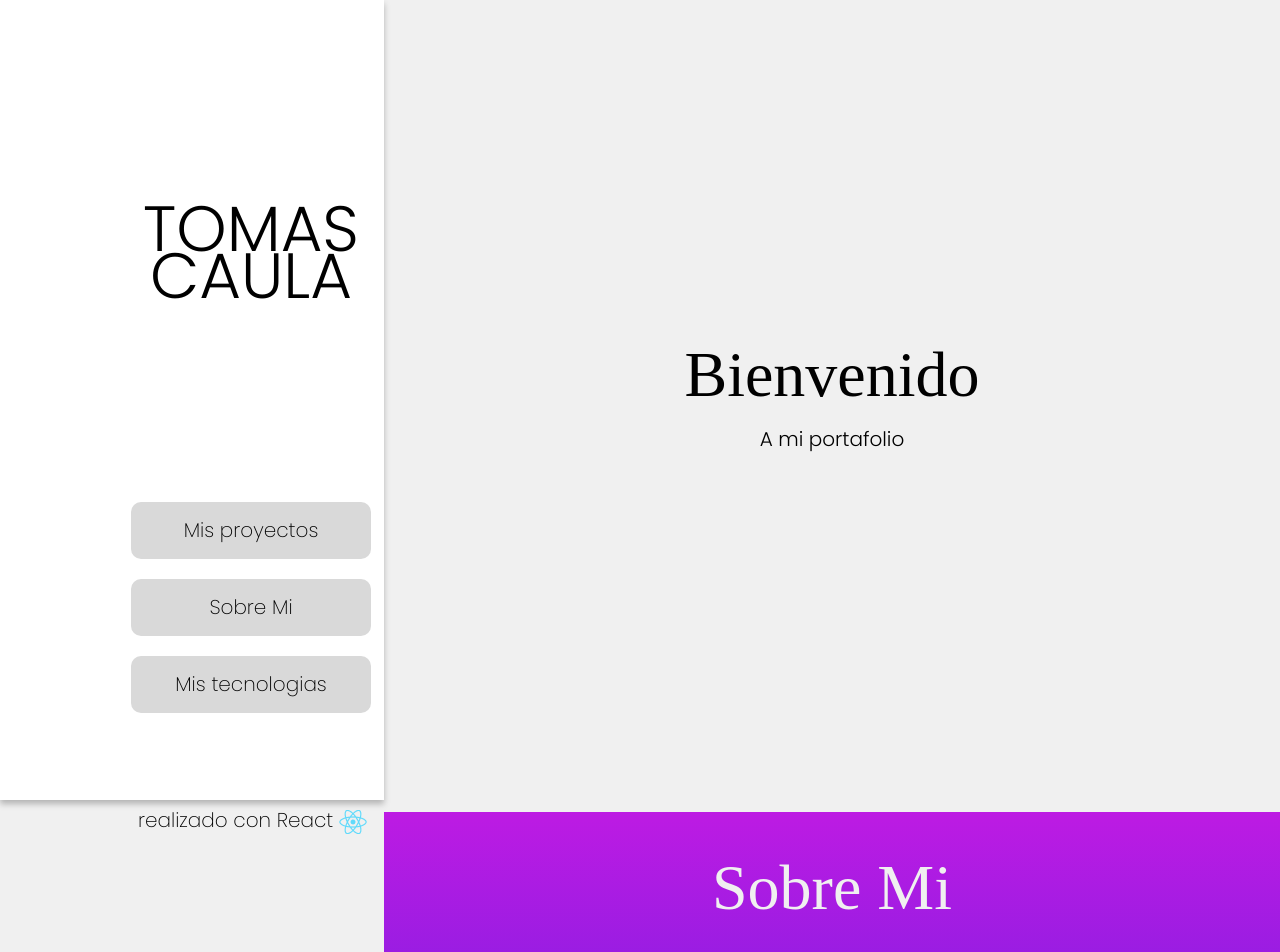
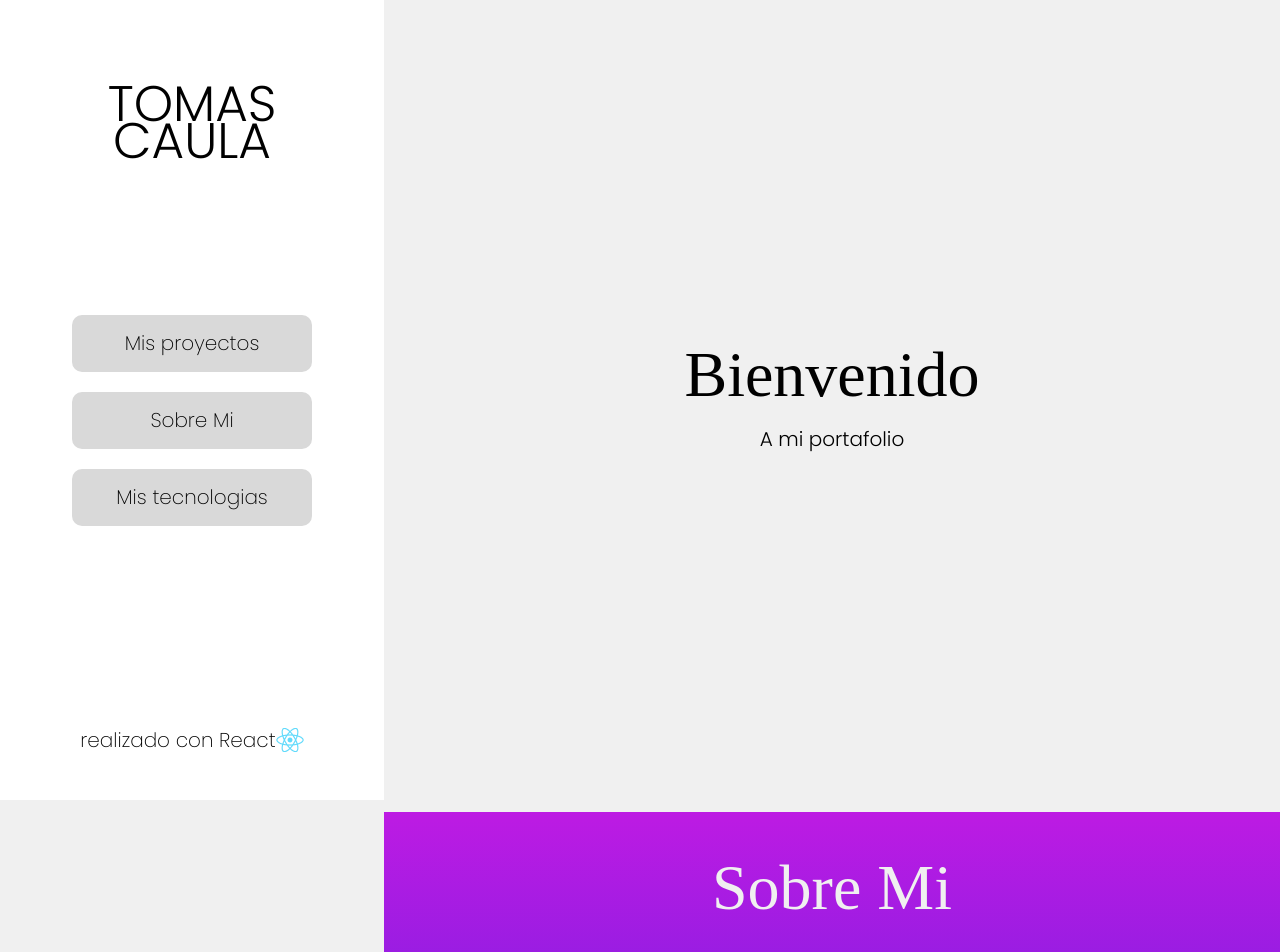
Before and after one commit to Tomas-caula/portfolio, a React (Create React App) app in the folder portafolio/: page / in a window 1280 px wide. Shown: the top 952 px of the page. Built offline with nearby package versions, Linux system fonts and the light colour scheme.

Commit message:
paraparoasp

```diff
--- a/portafolio/src/App.css
+++ b/portafolio/src/App.css
@@ -63,11 +63,8 @@
       width: 100%;
     }
     #proyectos #contenido {
-      display: flex;
-      align-items: center;
-      flex-direction: column;
-      height: 100%;
-      width: 100%;
+      display: grid;
+      justify-content: center;
       }
 
 
@@ -111,10 +108,10 @@
   }
 
   #proyectos #contenido {
-    flex-direction: row;
-    display: flex;
-    align-items: center;
+    display: grid;
+    grid-template-columns: 33% auto;
     justify-content: center;
+    gap: 20px;
   }
   #proyectos {
     position: relative;
--- a/portafolio/src/App.js
+++ b/portafolio/src/App.js
@@ -37,6 +37,9 @@ function App() {
               <Card title = "Hola" parrafo ="asas" instagram ="wwww.com,com" github = "wwww.sikdja.com" img  = {ecoeye}/>
               <Card title = "Hola" parrafo ="asas" instagram ="wwww.com,com" github = "wwww.sikdja.com" img  = {ecoeye}/>
               <Card title = "Hola" parrafo ="asas" instagram ="wwww.com,com" github = "wwww.sikdja.com" img  = {ecoeye}/>
+              <Card title = "aa" parrafo = "aass" instagram = "www.com.com " github ="www.sdasd.com" img = {ecoeye} />
+              <Card title = "Hola" parrafo ="asas" instagram ="wwww.com,com" github = "wwww.sikdja.com" img  = {ecoeye}/>
+              <Card title = "aa" parrafo = "aass" instagram = "www.com.com " github ="www.sdasd.com" img = {ecoeye} />
           </div>
       </div>
 
--- a/portafolio/src/components/bar/Bar.css
+++ b/portafolio/src/components/bar/Bar.css
@@ -17,101 +17,63 @@
 }
 
 @media (min-width: 1200px){
-    #bar {
-        visibility: visible;
-    }
+
     #bar {
         position: fixed;
-        width: 30%;
+       visibility: visible;
+       background-color: #FFFF;
+       height: 100vh;
+       width: 30vw;
+       display: flex;
+       justify-content: center;
+       align-items: center;
+       text-align: center;
+       left: 0px;
+    }
+
+    #bar #conteiner {
+        display: grid;
+        grid-template-rows: 20% 65% 15%;
         height: 100%;
-        left: 0px;
-        top: 0px;
-        background: #FFFFFF;
-        box-shadow: 0px 4px 6px rgba(0, 0, 0, 0.25);
+
+    }
+
+    .buttons {
+        display: flex;
+        justify-content: center;
+        flex-direction: column;
+        gap: 20px;
+    }
+    .made-with {
+        display: flex;
+        justify-content: center;
+        text-align: center;
+        align-items: center;
+    }
+
+    #realizadoCon  {
+        font-family: 'Poppins';
+        font-style: normal;
+        font-weight: 250;
+        font-size: 20px;
+    }
+
+    .txt{
+        margin: 0px;
+        font-family: 'Poppins';
+        font-style: normal;
+        font-weight: 300;
+        font-size: 50px;
+        line-height: 74%;
+    }
+    .name {
+        display: flex;
+        justify-content: end;
+        align-items: center;
+        flex-direction: column;
+    }
 
 
 
-    }
-    #bar #conteiner {
-        position: relative;
-        left: 0px;
-        flex-direction: column;
-        width: 100%;
-        height: 100%;
-    }
-
-    #nameBar {
-
-
-    position: absolute;
-    width: 234px;
-    height: 94px;
-    left: 134px;
-    top: 162px;
-
-    font-family: 'Poppins';
-    font-style: normal;
-    font-weight: 300;
-    font-size: 64px;
-    line-height: 74%;
-    /* or 47px */
-
-    display: flex;
-    align-items: center;
-    text-align: center;
-
-    color: #000000;
-    }
-
-    #realizadoCon {
-
-
-    position: absolute;
-    left: 138px;
-    top: 800px;
-
-    font-family: 'Poppins';
-    font-style: normal;
-    font-weight: 250;
-    font-size: 20px;
-    line-height: 74%;
-    /* identical to box height, or 15px */
-
-    display: flex;
-    align-items: center;
-    text-align: center;
-
-    color: #000000;
-
-    }
-
-    #reactImg {
-
-
-    position: absolute;
-    width: 28px;
-    height: 24px;
-    left: 339px;
-    top: 810px;
-
-    background: url(../../react.png);
-    }
-
-    #reactImg:hover {
-        animation: rotate 2s infinite linear;
-    }
-
-    #ubiBtnOne {
-        position: relative;
-        left: 131px;
-        top: 502px;
-        margin-bottom: 20px;
-    }
-    a {
-
-
-        text-decoration: none;
-        color: #000000;
-    }
 
 }
--- a/portafolio/src/components/bar/Bar.js
+++ b/portafolio/src/components/bar/Bar.js
@@ -1,6 +1,7 @@
 import logo from '../../logo.svg';
 import './Bar.css';
 import Buttonseccion from '../buttonseccion/Buttonseccion';
+import react from "../../react.png"
 
 
 
@@ -8,11 +9,11 @@ function Bar() {
   return (
 <body id = "bar">
       <div id='conteiner'>
-        <h1 id = "nameBar">TOMAS CAULA</h1>
-        <div>
-            <h1 id = "realizadoCon">realizado con React </h1>
-            <div id = "reactImg"></div>
+        <div className='name'>
+          <h1 className='txt' id = "nameBar">TOMAS </h1>
+          <h1 className='txt'>CAULA</h1>
           </div>
+        <div className='buttons'>
           <div id ="ubiBtnOne">
           <Buttonseccion title = "Mis proyectos"> </Buttonseccion>
           </div>
@@ -23,6 +24,14 @@ function Bar() {
             <Buttonseccion title = "Mis tecnologias"> </Buttonseccion>
           </div>
         </div>
+        <div className='made-with'>
+            <h1 id = "realizadoCon">realizado con React </h1>
+            <img src={react}/>
+        </div>
+
+      </div>
+
+
 </body>
 
   );
--- a/portafolio/src/components/buttonseccion/ButtonSeccion.css
+++ b/portafolio/src/components/buttonseccion/ButtonSeccion.css
@@ -20,5 +20,12 @@
         color: white;
         border-radius: 20px;
     }
+    #buttonSeccion:hover a {
+        color:  white;
+    }
+    a{
+        text-decoration: none;
+        color: black;
+    }
 
 }
```
Lines whose indentation alone changed are shown as unchanged.
